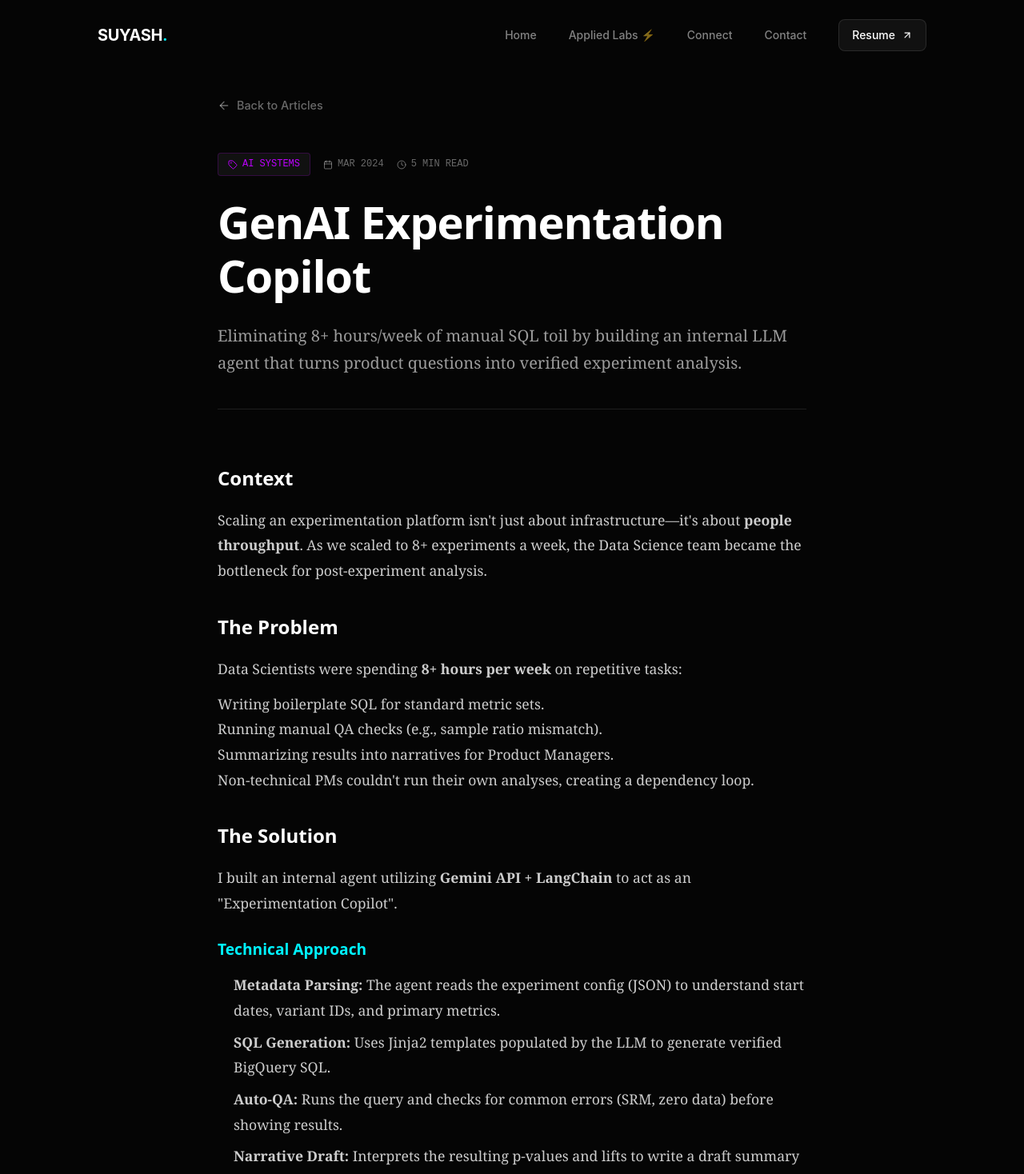
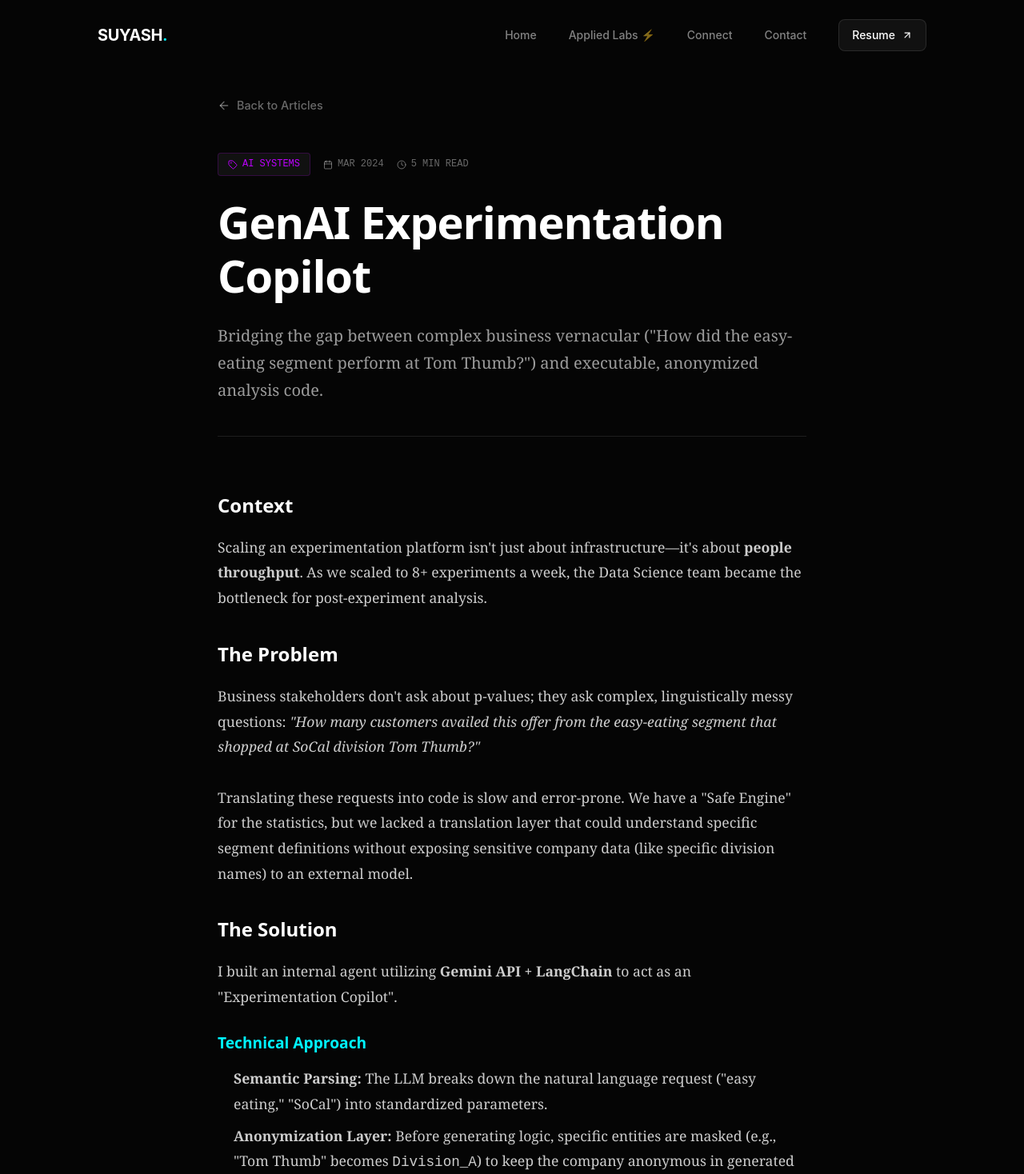
Before and after one commit to justsuyash/justsuyash_portfolio, a React (Vite) app: page /articles/genai-copilot in a window 1280 px wide. Shown: the top 1468 px of the page at 80% size. Built offline with nearby package versions, Linux system fonts and the light colour scheme.

Commit message:
docs: update genai article with anonymization context

```diff
--- a/src/pages/articles/GenAiCopilotPage.jsx
+++ b/src/pages/articles/GenAiCopilotPage.jsx
@@ -56,7 +56,7 @@ const GenAiCopilotPage = () => {
                             fontSize: '1.25rem', color: 'rgba(255,255,255,0.6)',
                             lineHeight: 1.7, fontFamily: 'Georgia, serif'
                         }}>
-                            Eliminating 8+ hours/week of manual SQL toil by building an internal LLM agent that turns product questions into verified experiment analysis.
+                            Bridging the gap between complex business vernacular ("How did the easy-eating segment perform at Tom Thumb?") and executable, anonymized analysis code.
                         </p>
                     </header>
 
@@ -69,13 +69,9 @@ const GenAiCopilotPage = () => {
 
                         <h3 style={{ fontSize: '1.5rem', fontWeight: 600, color: '#fff', marginBottom: '16px', fontFamily: 'system-ui, sans-serif' }}>The Problem</h3>
                         <p style={{ marginBottom: '32px' }}>
-                            Data Scientists were spending <strong>8+ hours per week</strong> on repetitive tasks:
-                            <ul style={{ marginTop: '12px' }}>
-                                <li>Writing boilerplate SQL for standard metric sets.</li>
-                                <li>Running manual QA checks (e.g., sample ratio mismatch).</li>
-                                <li>Summarizing results into narratives for Product Managers.</li>
-                            </ul>
-                            Non-technical PMs couldn't run their own analyses, creating a dependency loop.
+                            Business stakeholders don't ask about p-values; they ask complex, linguistically messy questions: <em>"How many customers availed this offer from the easy-eating segment that shopped at SoCal division Tom Thumb?"</em>
+                            <br /><br />
+                            Translating these requests into code is slow and error-prone. We have a "Safe Engine" for the statistics, but we lacked a translation layer that could understand specific segment definitions without exposing sensitive company data (like specific division names) to an external model.
                         </p>
 
                         <h3 style={{ fontSize: '1.5rem', fontWeight: 600, color: '#fff', marginBottom: '16px', fontFamily: 'system-ui, sans-serif' }}>The Solution</h3>
@@ -85,10 +81,10 @@ const GenAiCopilotPage = () => {
 
                         <h4 style={{ fontSize: '1.2rem', fontWeight: 600, color: '#00f3ff', marginBottom: '12px', fontFamily: 'system-ui, sans-serif' }}>Technical Approach</h4>
                         <ol style={{ marginBottom: '32px', paddingLeft: '20px' }}>
-                            <li style={{ marginBottom: '8px' }}><strong>Metadata Parsing:</strong> The agent reads the experiment config (JSON) to understand start dates, variant IDs, and primary metrics.</li>
-                            <li style={{ marginBottom: '8px' }}><strong>SQL Generation:</strong> Uses Jinja2 templates populated by the LLM to generate verified BigQuery SQL.</li>
-                            <li style={{ marginBottom: '8px' }}><strong>Auto-QA:</strong> Runs the query and checks for common errors (SRM, zero data) before showing results.</li>
-                            <li><strong>Narrative Draft:</strong> Interprets the resulting p-values and lifts to write a draft summary in Markdown.</li>
+                            <li style={{ marginBottom: '8px' }}><strong>Semantic Parsing:</strong> The LLM breaks down the natural language request ("easy eating," "SoCal") into standardized parameters.</li>
+                            <li style={{ marginBottom: '8px' }}><strong>Anonymization Layer:</strong> Before generating logic, specific entities are masked (e.g., "Tom Thumb" becomes <code>Division_A</code>) to keep the company anonymous in generated examples.</li>
+                            <li style={{ marginBottom: '8px' }}><strong>Template Filling:</strong> The agent populates a validated Jinja2 template with these sanitized parameters.</li>
+                            <li><strong>Execution:</strong> The filled template is passed to our deterministic "Safe Engine" which handles the actual p-value calculation and privacy checks.</li>
                         </ol>
 
                         <h3 style={{ fontSize: '1.5rem', fontWeight: 600, color: '#fff', marginBottom: '16px', fontFamily: 'system-ui, sans-serif' }}>Results</h3>
@@ -114,7 +110,7 @@ const GenAiCopilotPage = () => {
                         <h3 style={{ fontSize: '1.5rem', fontWeight: 600, color: '#fff', marginBottom: '16px', fontFamily: 'system-ui, sans-serif' }}>Lessons</h3>
                         <ol style={{ paddingLeft: '20px', marginBottom: '40px' }}>
                             <li style={{ marginBottom: '12px' }}><strong>GenAI as Middleware.</strong> The most valuable use of LLMs here wasn't "chatting"—it was acting as the glue between our metadata service and our data warehouse.</li>
-                            <li style={{ marginBottom: '12px' }}><strong>Guardrails are mandatory.</strong> We don't let the LLM write raw SQL from scratch (a massive security risk). Instead, it fills validated Jinja2 templates with user parameters.</li>
+                            <li style={{ marginBottom: '12px' }}><strong>Anonymization is key.</strong> The LLM generates generic examples (masking division names) rather than specific queries, ensuring we don't leak proprietary segmentation logic.</li>
                             <li><strong>Democratization speeds up experts too.</strong> Tools built for "non-technical users" often end up being power-tools for experts to move faster.</li>
                         </ol>
 
```
